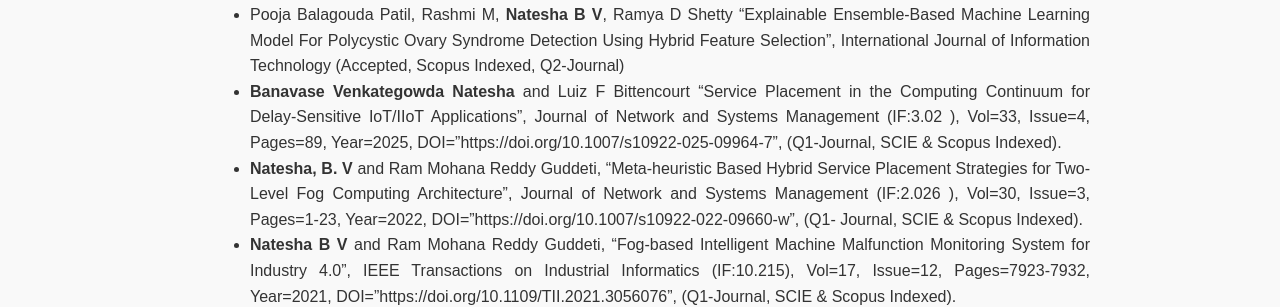
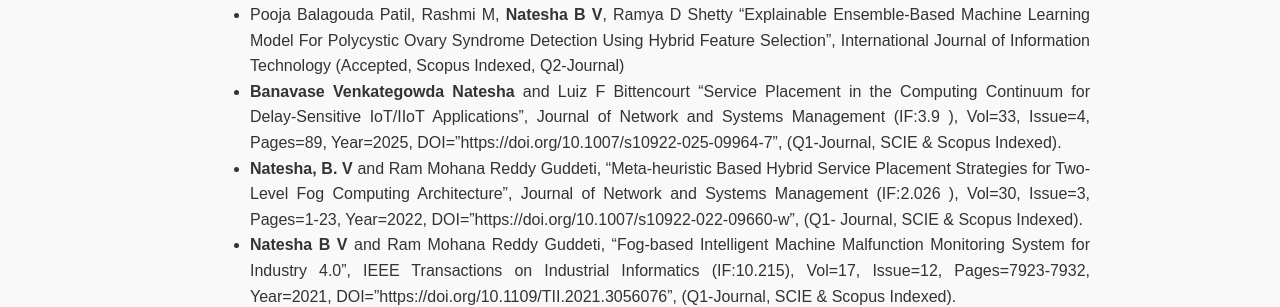
Before and after one commit to Nateshbv/Nateshbv.github.io, a Jekyll site: the page built from Publications.md, in a window 1280 px wide. Shown: the part 326-633 px from the top of the page. Built offline with Jekyll 4.4.1, drawn with Linux system fonts in a browser that asks for light colours.

Commit message:
Update Publications.md

```diff
--- a/Publications.md
+++ b/Publications.md
@@ -4,7 +4,7 @@
 ---
 ## List of Journals
 - Pooja Balagouda Patil, Rashmi M, **Natesha B V**, Ramya D Shetty "Explainable Ensemble-Based Machine Learning Model For Polycystic Ovary Syndrome Detection Using Hybrid Feature Selection", International Journal of Information Technology (Accepted, Scopus Indexed, Q2-Journal)
-- **Banavase Venkategowda Natesha** and Luiz F Bittencourt "Service Placement in the Computing Continuum for Delay-Sensitive IoT/IIoT Applications", Journal of Network and Systems Management (IF:3.02 ), Vol=33, Issue=4, Pages=89, Year=2025, DOI="https://doi.org/10.1007/s10922-025-09964-7", (Q1-Journal, SCIE & Scopus Indexed).
+- **Banavase Venkategowda Natesha** and Luiz F Bittencourt "Service Placement in the Computing Continuum for Delay-Sensitive IoT/IIoT Applications", Journal of Network and Systems Management (IF:3.9 ), Vol=33, Issue=4, Pages=89, Year=2025, DOI="https://doi.org/10.1007/s10922-025-09964-7", (Q1-Journal, SCIE & Scopus Indexed).
 -  **Natesha, B. V** and Ram Mohana Reddy Guddeti, "Meta-heuristic Based Hybrid Service Placement Strategies for Two-Level Fog Computing Architecture", Journal of Network and Systems Management (IF:2.026 ), Vol=30, Issue=3, Pages=1-23, Year=2022, DOI="https://doi.org/10.1007/s10922-022-09660-w", (Q1- Journal, SCIE & Scopus Indexed).
 - **Natesha B V** and Ram Mohana Reddy Guddeti, "Fog-based Intelligent Machine Malfunction Monitoring System for Industry 4.0", IEEE Transactions on  Industrial Informatics (IF:10.215), Vol=17, Issue=12, Pages=7923-7932, Year=2021, DOI="https://doi.org/10.1109/TII.2021.3056076", (Q1-Journal, SCIE & Scopus Indexed).
 - **Natesha B V** and Ram Mohana Reddy Guddeti, "Adopting Elitism-based Genetic Algorithm for Minimizing Multi-objective Problems of IoT Service Placement in  Fog Computing Environment", Journal of Network and Computer Applications (IF:6.281), Vol=178, Year=2021, Issn=1084-8045, DOI="https://doi.org/10.1016/j.jnca.2020.102972", (Q1-Journal, SCIE & Scopus Indexed).
```
